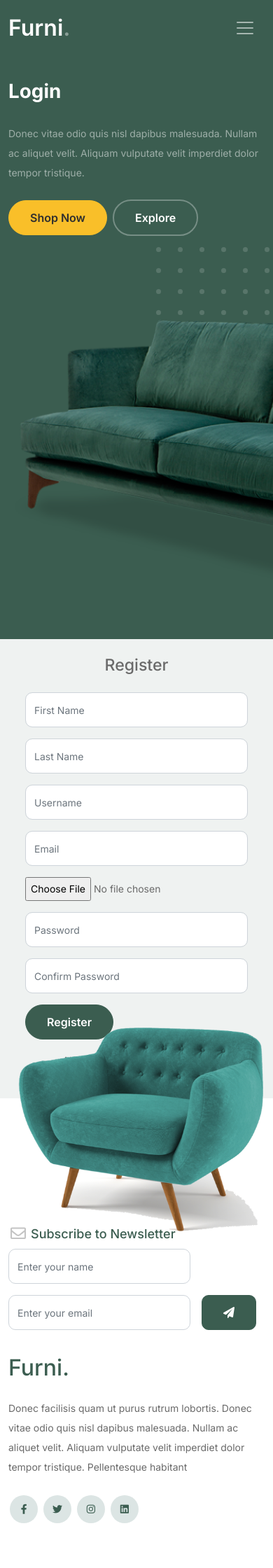
After one commit to gheyderov/py-a9-django-codes, a Django app: page /register/ in a window 390 px wide; the page is wider, and only the part inside the window is pictured. The commit adds this page. Shown: the top 2240 px of that part at 70% size. Run offline with Django 5.2, Linux system fonts and the light colour scheme; tables that the repository leaves empty hold one stand-in row (values such as "Sample post"); parts of the project's set-up code (start-up, migrations or seed data) failed here and were passed over; some libraries are stand-ins or nearby versions.

Commit message:
django login register

```diff
--- /dev/null
+++ b/account/forms.py
@@ -0,0 +1,66 @@
+from django import forms
+from django.contrib.auth import get_user_model
+User = get_user_model()
+
+
+class RegisterForm(forms.ModelForm):
+    confirm_password = forms.CharField(max_length=200, widget = forms.PasswordInput(attrs={
+        'class' : 'form-control',
+        'placeholder' : 'Confirm Password'
+    }))
+    class Meta:
+        model = User
+        fields = (
+            'first_name',
+            'last_name',
+            'username',
+            'email',
+            'image',
+            'password',
+        )
+        widgets = {
+            'first_name' : forms.TextInput(attrs={
+                'class' : 'form-control',
+                'placeholder' : 'First Name'
+            }),
+            'last_name' : forms.TextInput(attrs={
+                'class' : 'form-control',
+                'placeholder' : 'Last Name'
+            }),
+            'username' : forms.TextInput(attrs={
+                'class' : 'form-control',
+                'placeholder' : 'Username'
+            }),
+            'email' : forms.EmailInput(attrs={
+                'class' : 'form-control',
+                'placeholder' : 'Email'
+            }),
+            'password' : forms.PasswordInput(attrs={
+                'class' : 'form-control',
+                'placeholder' : 'Password'
+            }),
+        }
+
+    def save(self, commit = ...):
+        user = super().save(commit)
+        user.set_password(self.cleaned_data['password'])
+        user.save()
+        return user
+
+    def clean(self):
+        password = self.cleaned_data['password']
+        confirm_password = self.cleaned_data['confirm_password']
+        if password != confirm_password:
+            raise forms.ValidationError('Passwords must match!')
+        return super().clean()
+
+
+class LoginForm(forms.Form):
+    username = forms.CharField(max_length=200, widget = forms.TextInput(attrs={
+        'class' : 'form-control',
+        'placeholder' : 'Username'
+    }))
+    password = forms.CharField(max_length=200, widget = forms.PasswordInput(attrs={
+        'class' : 'form-control',
+        'placeholder' : 'Password'
+    }))
--- a/account/models.py
+++ b/account/models.py
@@ -6,6 +6,7 @@ from blog.models import AbstractModel
 
 class User(AbstractUser):
     phone = models.CharField(max_length=200, null=True, blank=True)
+    image = models.ImageField(upload_to='profile_images/', null=True, blank=True)
 
 
 class UserAddress(AbstractModel):
--- /dev/null
+++ b/account/templates/register.html
@@ -0,0 +1,106 @@
+{% extends 'base.html' %}
+{% load static %}
+
+{% block title %}
+		<title>Furni Free Bootstrap 5 Template for Furniture and Interior Design Websites by Untree.co </title>
+{% endblock %}
+
+{% block content %}
+
+		<!-- Start Hero Section -->
+			<div class="hero">
+				<div class="container">
+					<div class="row justify-content-between">
+						<div class="col-lg-5">
+							<div class="intro-excerpt">
+								<h1>Login</h1>
+								<p class="mb-4">Donec vitae odio quis nisl dapibus malesuada. Nullam ac aliquet velit. Aliquam vulputate velit imperdiet dolor tempor tristique.</p>
+								<p><a href="" class="btn btn-secondary me-2">Shop Now</a><a href="#" class="btn btn-white-outline">Explore</a></p>
+							</div>
+						</div>
+						<div class="col-lg-7">
+							<div class="hero-img-wrap">
+								<img src="images/couch.png" class="img-fluid">
+							</div>
+						</div>
+					</div>
+				</div>
+			</div>
+		<!-- End Hero Section -->
+
+        <!-- Start Register Section -->
+
+        <div class="container">
+            <div class="row justify-content-center">
+                <div class="col-lg-6">
+                    <div class="login-wrap p-4 p-md-5">
+                        <h3 class="text-center mb-4">Register</h3>
+                        <form action="" method="post" enctype="multipart/form-data" class="login-form">
+							{{form.non_field_errors}}
+							{% csrf_token %}
+                            <div class="row">
+                                <div class="col-md-6">
+                                    <div class="form-group mb-3">
+                                        <!-- <input type="text" class="form-control" placeholder="First Name"> -->
+										{{form.first_name}}
+										{{form.first_name.errors}}
+									</div>
+                                </div>
+                                <div class="col-md-6">
+                                    <div class="form-group mb-3">
+                                        <!-- <input type="text" class="form-control" placeholder="Last Name"> -->
+										{{form.last_name}}
+										{{form.last_name.errors}}
+									</div>
+                                </div>
+                                <div class="col-md-12">
+                                    <div class="form-group mb-3">
+                                        <!-- <input type="text" class="form-control" placeholder="Username"> -->
+										{{form.username}}
+										{{form.username.errors}}
+									</div>
+                                </div>
+                                <div class="col-md-12">
+                                    <div class="form-group mb-3">
+                                        <!-- <input type="email" class="form-control" placeholder="Email"> -->
+										{{form.email}}
+										{{form.email.errors}}
+									</div>
+                                </div>
+								<div class="col-md-12">
+                                    <div class="form-group mb-3">
+                                        <!-- <input type="email" class="form-control" placeholder="Email"> -->
+										{{form.image}}
+										{{form.image.errors}}
+									</div>
+                                </div>
+                                <div class="col-md-12">
+                                    <div class="form-group mb-3">
+                                        <!-- <input type="password" class="form-control" placeholder="Password"> -->
+										{{form.password}}
+										{{form.password.errors}}
+									</div>
+                                </div>
+                                <div class="col-md-12">
+                                    <div class="form-group mb-3">
+                                        <!-- <input type="password" class="form-control" placeholder="Confirm Password"> -->
+										{{form.confirm_password}}
+										{{form.confirm_password.errors}}
+									</div>
+                                </div>
+                                <div class="col-md-12">
+                                    <div class="form-group mb-3">
+                                        <input type="submit" value="Register" class="btn btn-primary">
+                                    </div>
+                                    <p class="text-center">Already have an account? <a href="{% url 'login' %}">Login</a></p>
+                                </div>
+                            </div>
+                        </form>
+                    </div>
+                </div>
+            </div>
+        </div>
+
+        <!-- End Register Section -->
+
+{% endblock %}
--- /dev/null
+++ b/account/urls.py
@@ -0,0 +1,8 @@
+from django.urls import path
+from account.views import register, login, logout
+
+urlpatterns = [
+    path('register/', register, name = 'register'),
+    path('login/', login, name = 'login'),
+    path('logout/', logout, name = 'logout'),
+]
--- a/account/views.py
+++ b/account/views.py
@@ -1,3 +1,40 @@
-from django.shortcuts import render
+from django.shortcuts import render, redirect
+from django.urls import reverse_lazy
+from .forms import RegisterForm, LoginForm
+from django.contrib.auth import authenticate, login as django_login, logout as django_logout
+from django.contrib import messages
 
 # Create your views here.
+
+def register(request):
+    form = RegisterForm
+    if request.method == 'POST':
+        form = RegisterForm(data=request.POST, files = request.FILES)
+        if form.is_valid():
+            form.save(False)
+            return redirect(reverse_lazy('login'))
+    context = {
+        'form' : form
+    }
+    return render(request, 'register.html', context)
+
+def login(request):
+    form = LoginForm
+    if request.method == 'POST':
+        form = LoginForm(data=request.POST)
+        if form.is_valid():
+            user = authenticate(request, username = form.cleaned_data['username'], password = form.cleaned_data['password'])
+            if not user:
+                messages.add_message(request, messages.ERROR, "Successfully Sent!")
+            else:
+                django_login(request, user)
+                return redirect(reverse_lazy('home'))
+    context = {
+        'form' : form
+    }
+    return render(request, 'login.html', context)
+
+
+def logout(request):
+    django_logout(request)
+    return redirect(reverse_lazy('login'))
--- a/core/templates/includes/header.html
+++ b/core/templates/includes/header.html
@@ -19,6 +19,7 @@
                 <li><a class="nav-link" href="services.html">Services</a></li>
                 <li><a class="nav-link" href="blog.html">Blog</a></li>
                 <li><a class="nav-link" href="{% url 'contact' %}">Contact us</a></li>
+                <li><a class="nav-link" href="">{{request.user}}</a></li>
             </ul>
 
             <ul class="custom-navbar-cta navbar-nav mb-2 mb-md-0 ms-5">
--- a/shop/urls.py
+++ b/shop/urls.py
@@ -23,6 +23,7 @@ from django.conf.urls.static import static
 urlpatterns = [
     path('admin/', admin.site.urls),
     path('', include('core.urls')),
+    path('', include('account.urls')),
     path('', include('product.urls')),
     path('', include('blog.urls')),
 ]+ static(settings.MEDIA_URL, document_root=settings.MEDIA_ROOT)
```
Also changed, not shown: account/templates/login.html (added, +70 -0 lines), account/migrations/0003_user_image.py (added), media/profile_images/person_3.jpg (added), 2 other files.
